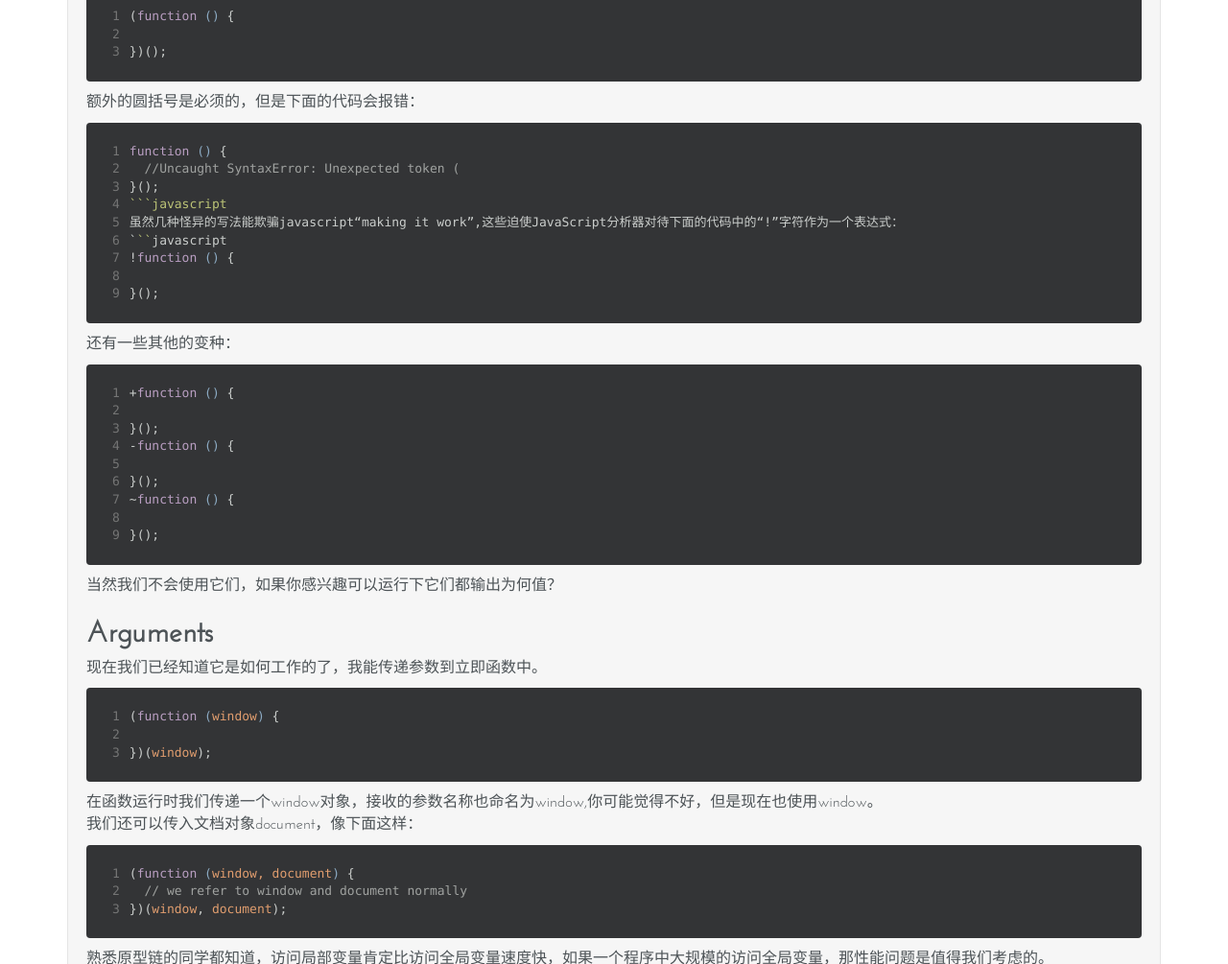
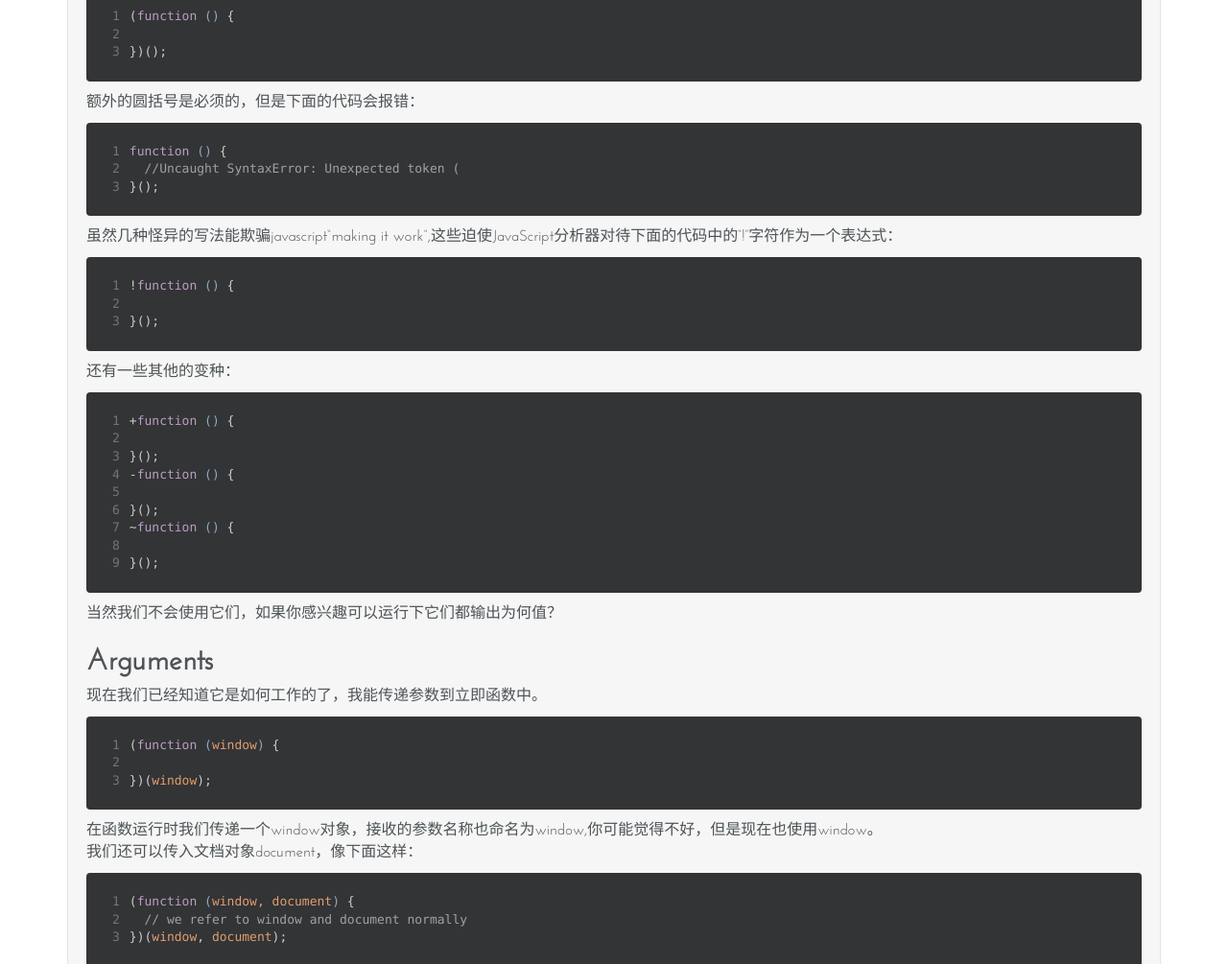
Before and after one commit to LiuEcho/liuEcho.github.io, a plain HTML site: page 2016/01/21/这段javascript语句真正的意思是/index.html in a window 1280 px wide. Shown: the part 1015-2020 px from the top of the page at 96% size. Drawn offline with Linux system fonts and the light colour scheme; a script that the page names is missing; a web font is replaced by a local one.

Commit message:
Site updated: 2016-01-21 10:22:11

```diff
--- a/2016/01/21/这段javascript语句真正的意思是/index.html
+++ b/2016/01/21/这段javascript语句真正的意思是/index.html
@@ -95,7 +95,7 @@
         <h1>这段javascript语句真正的意思是...</h1>
 
         <div class="time-info">
-发表于:<time datetime="2016-01-21T02:13:46.000Z" itemprop="datePublished">2016-01-21</time>，更新于:<time datetime="2016-01-21T02:21:22.936Z" itemprop="dateModified">2016-01-21</time>，By <a href="http://liuecho.me" title="Liu Chang">Liu Chang</a>
+发表于:<time datetime="2016-01-21T02:13:46.000Z" itemprop="datePublished">2016-01-21</time>，更新于:<time datetime="2016-01-21T02:21:57.065Z" itemprop="dateModified">2016-01-21</time>，By <a href="http://liuecho.me" title="Liu Chang">Liu Chang</a>
         </div>
 
         <div class="post-body-inner">
@@ -111,7 +111,8 @@
 <p>我们能够在作用域下的任何一处调用它。</p>
 <p>我们如何让上面的函数在运行时能立即调用呢？可以像下面这样：<br><figure class="highlight javascript"><table><tr><td class="gutter"><pre><span class="line">1</span><br><span class="line">2</span><br><span class="line">3</span><br></pre></td><td class="code"><pre><span class="line"><span class="keyword">var</span> logMyName = (<span class="function"><span class="keyword">function</span> (<span class="params">name</span>) </span>&#123;</span><br><span class="line">  <span class="built_in">console</span>.log(name); <span class="comment">// Benjamin</span></span><br><span class="line">&#125;)(<span class="string">'Benjamin'</span>);</span><br></pre></td></tr></table></figure></p>
 <p>立即函数的定义像下面这样:<br><figure class="highlight javascript"><table><tr><td class="gutter"><pre><span class="line">1</span><br><span class="line">2</span><br><span class="line">3</span><br></pre></td><td class="code"><pre><span class="line">(<span class="function"><span class="keyword">function</span> (<span class="params"></span>) </span>&#123;</span><br><span class="line">   </span><br><span class="line">&#125;)();</span><br></pre></td></tr></table></figure></p>
-<p>额外的圆括号是必须的，但是下面的代码会报错：<br><figure class="highlight javascript"><table><tr><td class="gutter"><pre><span class="line">1</span><br><span class="line">2</span><br><span class="line">3</span><br><span class="line">4</span><br><span class="line">5</span><br><span class="line">6</span><br><span class="line">7</span><br><span class="line">8</span><br><span class="line">9</span><br></pre></td><td class="code"><pre><span class="line"><span class="function"><span class="keyword">function</span> (<span class="params"></span>) </span>&#123;</span><br><span class="line">  <span class="comment">//Uncaught SyntaxError: Unexpected token (</span></span><br><span class="line">&#125;();</span><br><span class="line"><span class="string">``</span><span class="string">`javascript</span><br><span class="line">虽然几种怪异的写法能欺骗javascript“making it work”,这些迫使JavaScript分析器对待下面的代码中的“!”字符作为一个表达式：</span><br><span class="line">`</span><span class="string">``</span>javascript</span><br><span class="line">!<span class="function"><span class="keyword">function</span> (<span class="params"></span>) </span>&#123;</span><br><span class="line">   </span><br><span class="line">&#125;();</span><br></pre></td></tr></table></figure></p>
+<p>额外的圆括号是必须的，但是下面的代码会报错：<br><figure class="highlight javascript"><table><tr><td class="gutter"><pre><span class="line">1</span><br><span class="line">2</span><br><span class="line">3</span><br></pre></td><td class="code"><pre><span class="line"><span class="function"><span class="keyword">function</span> (<span class="params"></span>) </span>&#123;</span><br><span class="line">  <span class="comment">//Uncaught SyntaxError: Unexpected token (</span></span><br><span class="line">&#125;();</span><br></pre></td></tr></table></figure></p>
+<p>虽然几种怪异的写法能欺骗javascript“making it work”,这些迫使JavaScript分析器对待下面的代码中的“!”字符作为一个表达式：<br><figure class="highlight javascript"><table><tr><td class="gutter"><pre><span class="line">1</span><br><span class="line">2</span><br><span class="line">3</span><br></pre></td><td class="code"><pre><span class="line">!<span class="function"><span class="keyword">function</span> (<span class="params"></span>) </span>&#123;</span><br><span class="line">   </span><br><span class="line">&#125;();</span><br></pre></td></tr></table></figure></p>
 <p>还有一些其他的变种：<br><figure class="highlight javascript"><table><tr><td class="gutter"><pre><span class="line">1</span><br><span class="line">2</span><br><span class="line">3</span><br><span class="line">4</span><br><span class="line">5</span><br><span class="line">6</span><br><span class="line">7</span><br><span class="line">8</span><br><span class="line">9</span><br></pre></td><td class="code"><pre><span class="line">+<span class="function"><span class="keyword">function</span> (<span class="params"></span>) </span>&#123;</span><br><span class="line">   </span><br><span class="line">&#125;();</span><br><span class="line">-<span class="function"><span class="keyword">function</span> (<span class="params"></span>) </span>&#123;</span><br><span class="line">   </span><br><span class="line">&#125;();</span><br><span class="line">~<span class="function"><span class="keyword">function</span> (<span class="params"></span>) </span>&#123;</span><br><span class="line">   </span><br><span class="line">&#125;();</span><br></pre></td></tr></table></figure></p>
 <p>当然我们不会使用它们，如果你感兴趣可以运行下它们都输出为何值？</p>
 <h2 id="Arguments"><a href="#Arguments" class="headerlink" title="Arguments"></a>Arguments</h2><p>现在我们已经知道它是如何工作的了，我能传递参数到立即函数中。<br><figure class="highlight javascript"><table><tr><td class="gutter"><pre><span class="line">1</span><br><span class="line">2</span><br><span class="line">3</span><br></pre></td><td class="code"><pre><span class="line">(<span class="function"><span class="keyword">function</span> (<span class="params">window</span>) </span>&#123;</span><br><span class="line">   </span><br><span class="line">&#125;)(<span class="built_in">window</span>);</span><br></pre></td></tr></table></figure></p>
```
